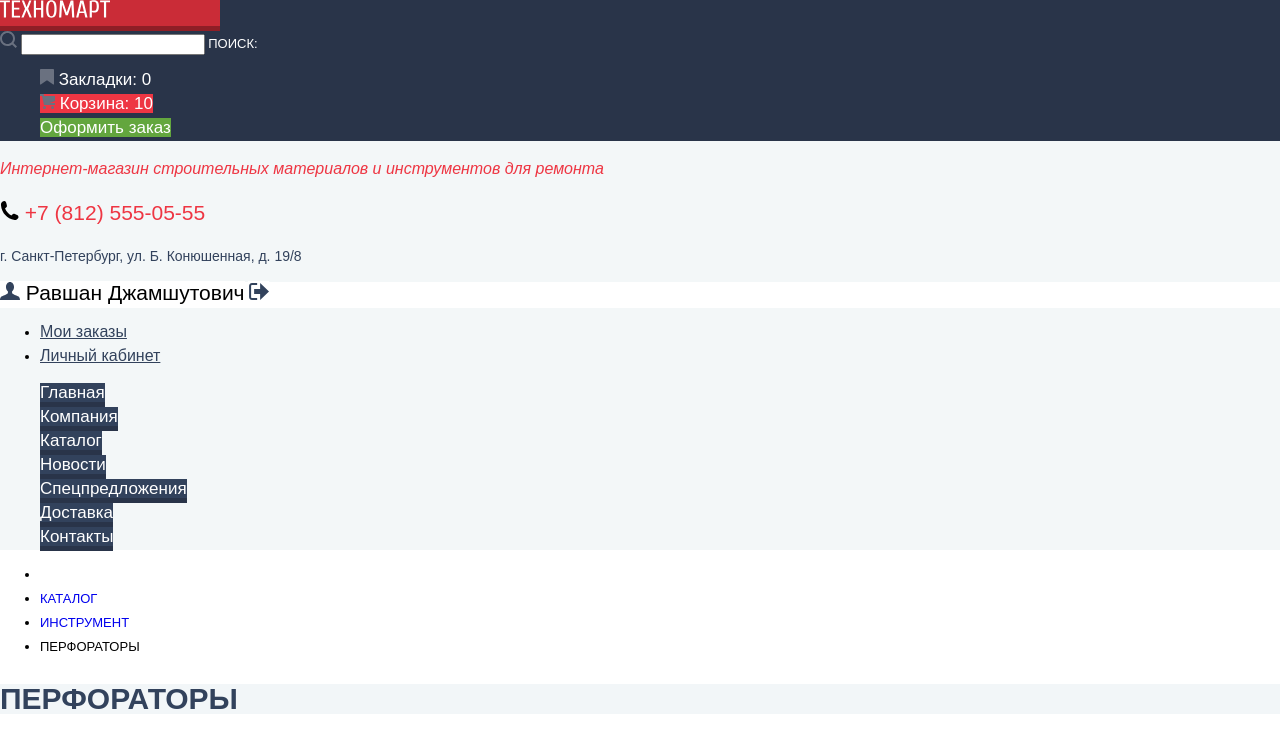
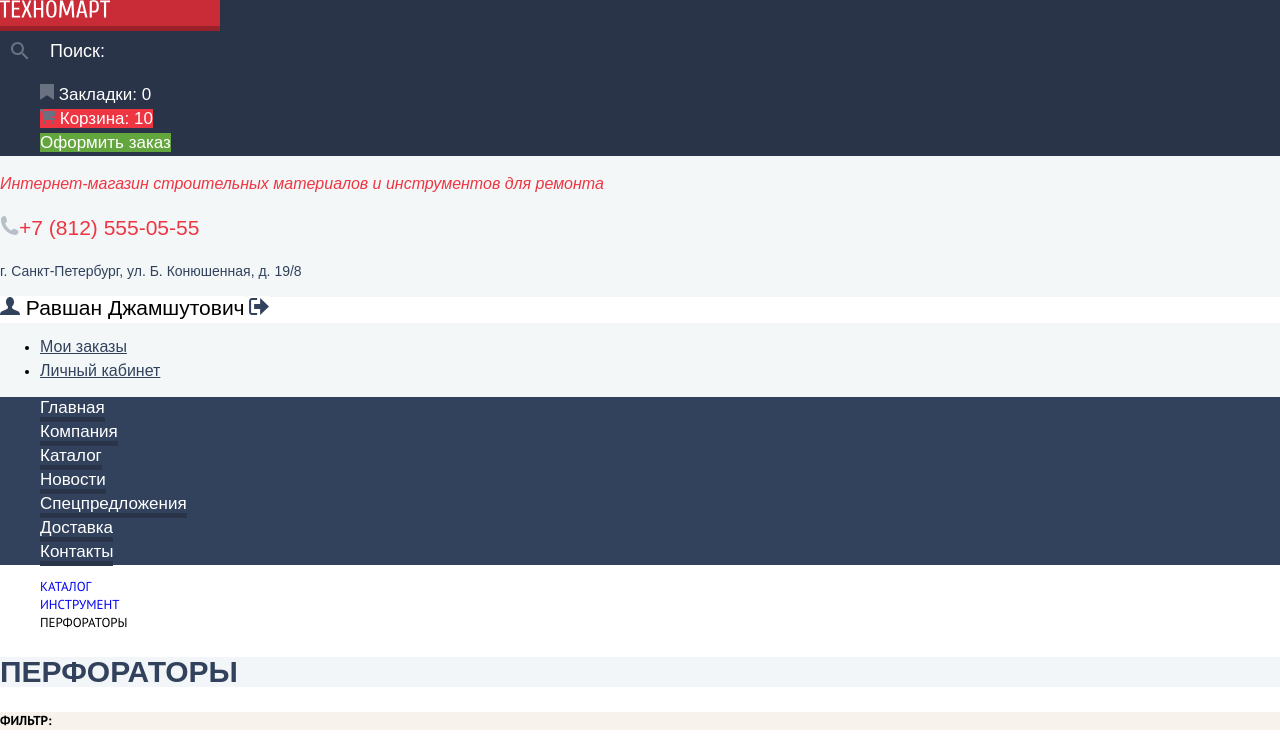
Before and after one commit to danceban/946903-technomart-24, a plain HTML site: page catalog.html in a window 1280 px wide. Shown: the top 736 px of the page. Drawn offline with Linux system fonts and the light colour scheme; a web font is replaced by a local one.

Commit message:
Styling text and interactive elements on both pages

```diff
--- a/catalog.html
+++ b/catalog.html
@@ -6,6 +6,7 @@
     <meta http-equiv="X-UA-Compatible" content="ie=edge">
     <title>HTML Academy: Техномарт</title>
     <link href="https://fonts.googleapis.com/css?family=Cuprum:400,400i,700&amp;subset=cyrillic" rel="stylesheet">
+    <link href="https://fonts.googleapis.com/css?family=PT+Sans:400,700&amp;subset=cyrillic" rel="stylesheet">
     <link href="css/normalize.css" rel="stylesheet">
     <link href="css/style.css" rel="stylesheet">
   </head>
@@ -14,10 +15,12 @@
     <header class="main-header">
       <div class="main-navigation">
         <a href="index.html" class="main-navigation-logo"><img src="img/site-logo.svg" width="110" height="18" alt="Логотип сайта Техномаркет"></a>
-        <form action="" method="post">
-          <svg fill="#6a7180" id="icon-search" version="1.1" xmlns="http://www.w3.org/2000/svg" xmlns:xlink="http://www.w3.org/1999/xlink" x="0px" y="0px" width="17px" height="17px" viewBox="0 0 17 17" enable-background="new 0 0 17 17" xml:space="preserve"><g id="Layer_1"></g><g id="Layer_2"><path d="M17,15.586l-3.542-3.542C14.421,10.782,15,9.21,15,7.5C15,3.358,11.643,0,7.5,0C3.358,0,0,3.358,0,7.5 C0,11.643,3.358,15,7.5,15c1.71,0,3.282-0.579,4.544-1.542L15.586,17L17,15.586z M2,7.5C2,4.467,4.467,2,7.5,2 C10.532,2,13,4.467,13,7.5c0,3.032-2.468,5.5-5.5,5.5C4.467,13,2,10.532,2,7.5z"/></g></svg>
-          <input type="search" name="search" id="search">
-          <label for="search">Поиск:</label>
+        <form action="#" method="get" class="search-form">
+          <input type="search" id="search-field" class="search-field" placeholder="Поиск:">
+          <label for="search-field" class="search-label">
+            <span class="visually-hidden">Поиск</span>
+            <svg class="search-icon" xmlns="http://www.w3.org/2000/svg" width="24" height="24" viewBox="0 0 24 24"><path d="M15.5 14h-.79l-.28-.27C15.41 12.59 16 11.11 16 9.5 16 5.91 13.09 3 9.5 3S3 5.91 3 9.5 5.91 16 9.5 16c1.61 0 3.09-.59 4.23-1.57l.27.28v.79l5 4.99L20.49 19l-4.99-5zm-6 0C7.01 14 5 11.99 5 9.5S7.01 5 9.5 5 14 7.01 14 9.5 11.99 14 9.5 14z"/><path d="M0 0h24v24H0z" fill="none"/></svg>
+          </label>
         </form>
         <ul class="main-navigation-links">
           <li><a href="#">
@@ -33,9 +36,7 @@
         <p>Интернет-магазин строительных материалов и инструментов для ремонта</p>
       </div>
       <div class="header-contacts">
-        <p class="header-contacts-phone">
-          <svg version="1.1" id="Layer_1" xmlns="http://www.w3.org/2000/svg" xmlns:xlink="http://www.w3.org/1999/xlink" x="0px" y="0px" width="19px" height="19px" viewBox="0 0 19 19" enable-background="new 0 0 19 19" xml:space="preserve"><g id="UrwUhy_1_"><g><path d="M15.572,18.985c-0.312,0-0.629,0-0.941,0c-4.129-0.488-7.157-2.408-9.359-4.864 c-2.21-2.461-3.954-5.629-4.294-9.893c0-0.382,0-0.762,0-1.144C1.056,2.31,1.437,1.78,1.876,1.327 C2.425,0.766,3.25,0.044,4.002,0.019c0.554-0.018,1.5,0.38,1.879,0.899C6.21,1.364,6.385,2.257,6.537,2.921 c0.154,0.671,0.505,1.643,0.408,2.289C6.797,6.217,5.458,6.644,5.066,7.376c1.307,3.135,3.443,5.439,6.293,7.031 c0.715-0.392,1.346-1.572,2.332-1.595c0.359-0.009,0.818,0.178,1.184,0.286c0.402,0.121,0.75,0.275,1.104,0.408 c0.596,0.224,1.648,0.521,2.004,1.021c0.365,0.513,0.57,1.356,0.49,1.879C18.309,17.447,16.594,18.603,15.572,18.985z"/></g></g></svg>
-          +7 (812) 555-05-55</p>
+        <p class="header-contacts-phone"><img src="img/icon-phone.svg" width="19px" height="19px" alt="Свяжитесь с нами по телефону">+7 (812) 555-05-55</p>
         <p class="header-contacts-adress">г. Санкт-Петербург, ул. Б. Конюшенная, д. 19/8</p>
       </div>
 
@@ -84,7 +85,7 @@
         <div class="section-heading">
           <h4>Фильтр:</h4>
         </div>
-          <form action="/echo" method="post">
+          <form action="/echo" method="post" class="catalog-filter">
             <div class="manufacturer-filter">
               <fieldset>
                 <legend>Производители:</legend>
@@ -292,7 +293,7 @@
     </main>
 
     <footer>
-        <a class="footer-navigation-logo">Техномарт</a>
+      <a href="index.html" class="footer-navigation-logo"><img src="img/site-logo.svg" width="110" height="18" alt="Логотип сайта Техномаркет"></a>
       <ul class="main-footer-navigation">
         <li><a href="#">Компания</a></li>
         <li><a href="#">Новости</a></li>
--- a/css/style.css
+++ b/css/style.css
@@ -12,14 +12,14 @@ body {
 }
 
 .visually-hidden {
+  position: absolute;
+  clip: rect(1px 1px 1px 1px);
+  clip: rect(1px, 1px, 1px, 1px);
+  padding: 0;
   border: 0;
-  clip: rect(0 0 0 0);
   height: 1px;
-  margin: -1px;
+  width: 1px;
   overflow: hidden;
-  padding: 0;
-  position: absolute;
-  width: 1px;
 }
 
 a {
@@ -42,11 +42,69 @@ a {
   display: block;
 }
 
-.main-navigation-logo:hover,
+.main-navigation-logo:hover {
+  background-color: #ca2c37;
+  border-bottom: 5px solid #9a212a;
+}
 .main-navigation-logo:focus,
 .main-navigation-logo:active {
   background-color: #ca2c37;
   border-bottom: 5px solid #8e1e26;
+}
+
+.search-form {
+  position: relative;
+  width: 300px;
+}
+
+.search-field {
+  display: block;
+  -webkit-box-sizing: border-box;
+  -moz-box-sizing: border-box;
+  box-sizing: border-box;
+  padding: 10px 20px 10px 50px;
+  width: 100%;
+  height: 40px;
+  background-color: #293449;
+  font-size: 18px;
+  line-height: 20px;
+  color: #fff;
+  border: none;
+}
+.search-field::placeholder {
+  color: #ffffff;
+}
+.search-label {
+  position: absolute;
+  top: 0;
+  left: 0;
+  display: flex;
+  width: 40px;
+  height: 40px;
+  z-index: 1;
+  fill: #fff;
+  opacity: 0.3;
+}
+.search-icon {
+  display: block;
+  margin: auto;
+  width: 24px;
+  height: 24px;
+}
+.search-field:hover {
+  background-color: #212a3a;
+}
+.search-field:hover + .search-label {
+  opacity: 1;
+}
+.search-field:focus {
+  color: #000;
+  background-color: #fff;
+  outline: none;
+}
+.search-field:focus + .search-label {
+  fill: #ee3643;
+  opacity: 1;
 }
 
 .main-navigation-links {
@@ -155,6 +213,10 @@ a {
 .user-navigation a:focus,
 .user-navigation a:active {
   color: rgba(50, 66, 92, 0.3);
+}
+
+.site-navigation ul {
+  background-color: #32425c;
 }
 
 .site-navigation li {
@@ -531,6 +593,17 @@ footer {
   background-color: #f4f4f4;
 }
 
+.breadcrumbs {
+  font-family: "PT Sans", Arial, Helvetica, sans-serif;
+  font-size: 13px;
+  line-height: 18px;
+  color: #000000;
+}
+
+.breadcrumbs li {
+  list-style: none;
+}
+
 .catalog-heading {
   background-color: #f2f6f8;
 }
@@ -549,6 +622,29 @@ footer {
   font-family: "PT Sans", Arial, sans-serif;
   font-size: 13px;
   line-height: 18px;
+}
+
+.catalog-filter {
+  color: #000000;
+  font-family: "PT Sans", Arial, Helvetica, sans-serif;
+  font-size: 15px;
+  line-height: 20px;
+}
+
+.catalog-filter legend {
+  font-family: "PT Sans", Arial, Helvetica, sans-serif;
+  font-size: 17px;
+  line-height: 30px;
+  font-weight: bold;
+  color: #000000;
+}
+
+.catalog-filter label:hover {
+  color: rgba(0, 0, 0, 0.4);
+}
+
+.catalog-filter li {
+  list-style: none;
 }
 
 .form-button .button {
```
Also changed, not shown: index.html (+8 -7 lines).
